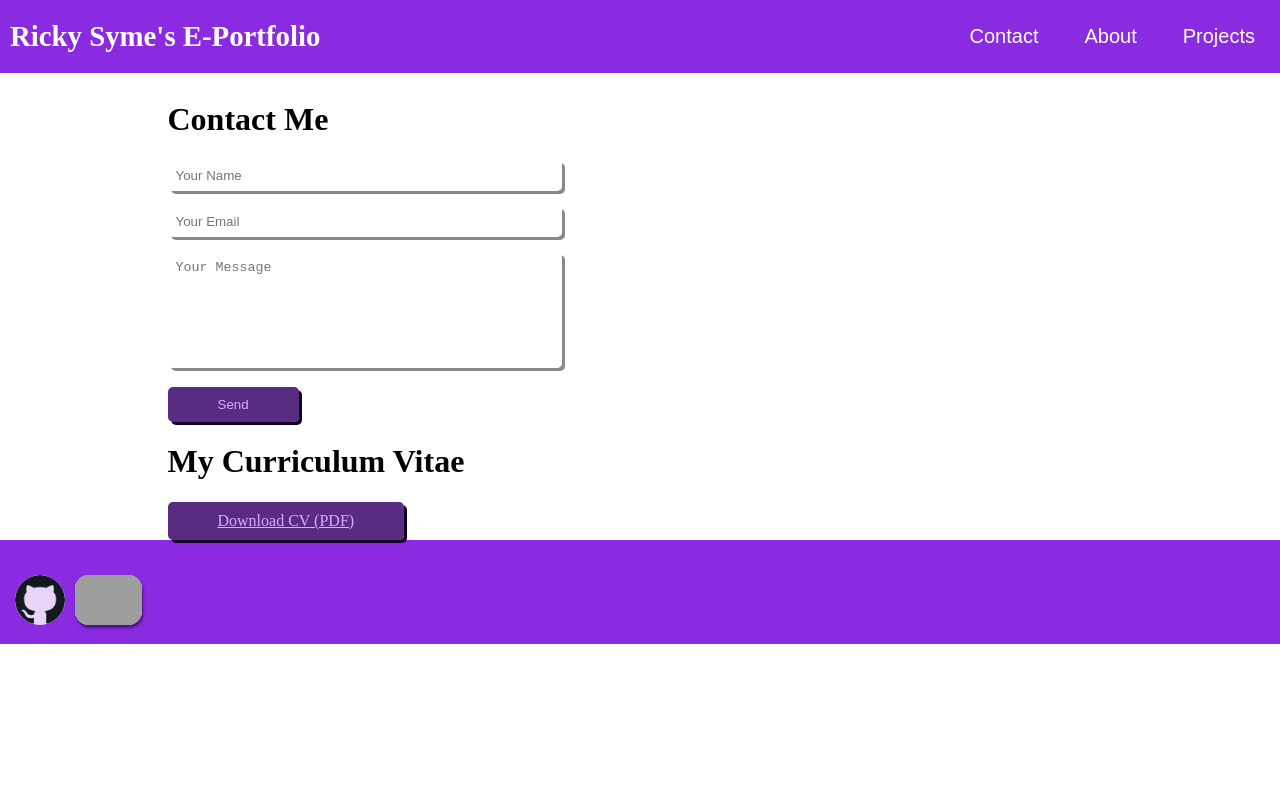
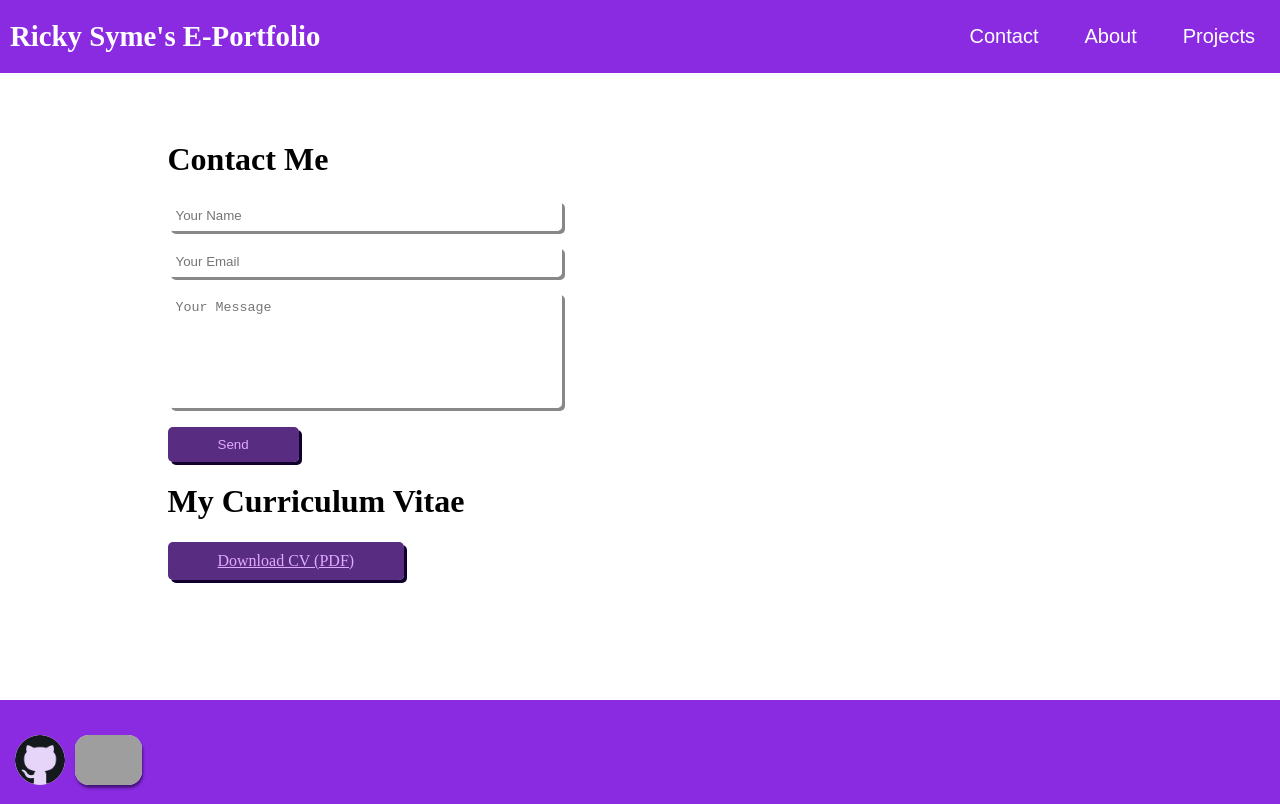
Before and after one commit to Kakapo115/E-portfolioV2, a React (Create React App) app in the folder client/: page / in a window 1280 px wide. Both pictures are taken after a click on the button "Contact". Built offline with nearby package versions, Linux system fonts and the light colour scheme; grey boxes are pictures that could not be loaded.

Commit message:
contactcss

```diff
--- a/client/src/styles/contact.css
+++ b/client/src/styles/contact.css
@@ -60,7 +60,7 @@
 }
 
 .contact {
-  padding: 80px 10px 0px 10px;
+  padding: 120px 10px 120px 10px;
   align-items: center;
 }
 
@@ -70,3 +70,7 @@
   flex-direction: column;
   align-items: center;
 }
+
+.cv-containter{
+  padding-top: 40px;
+}
```
